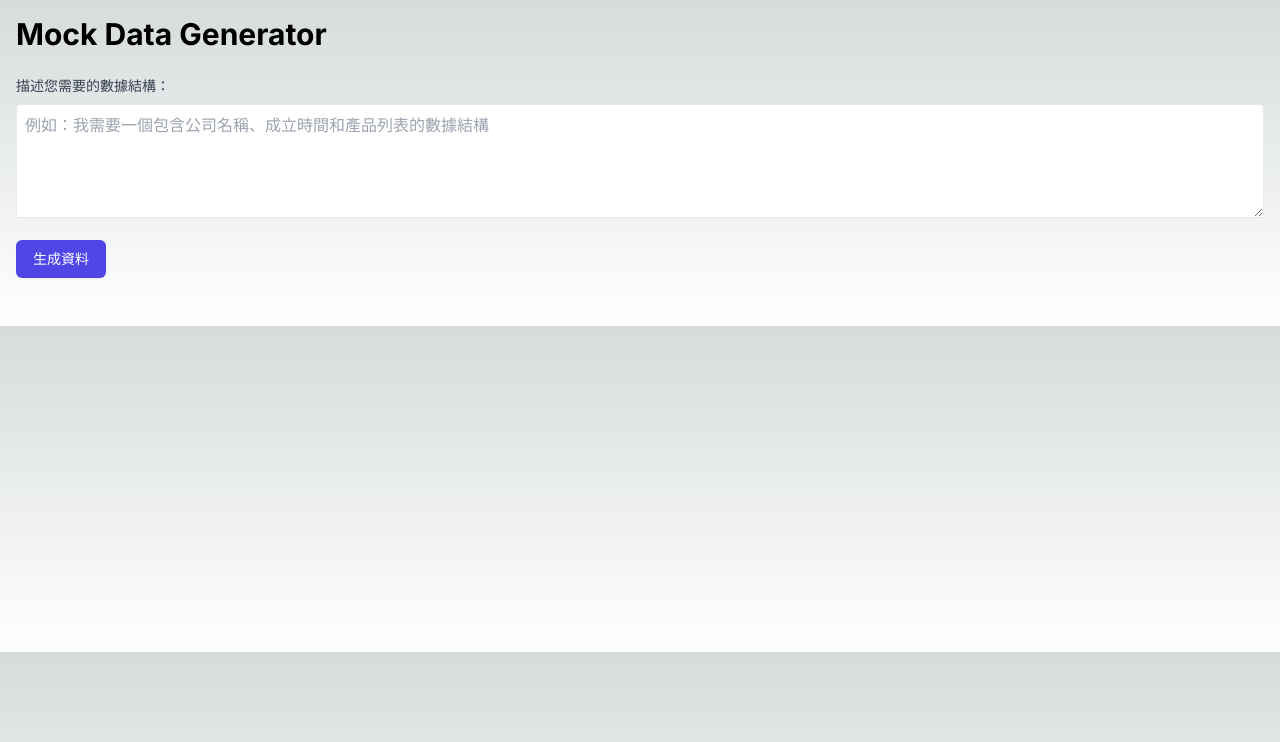
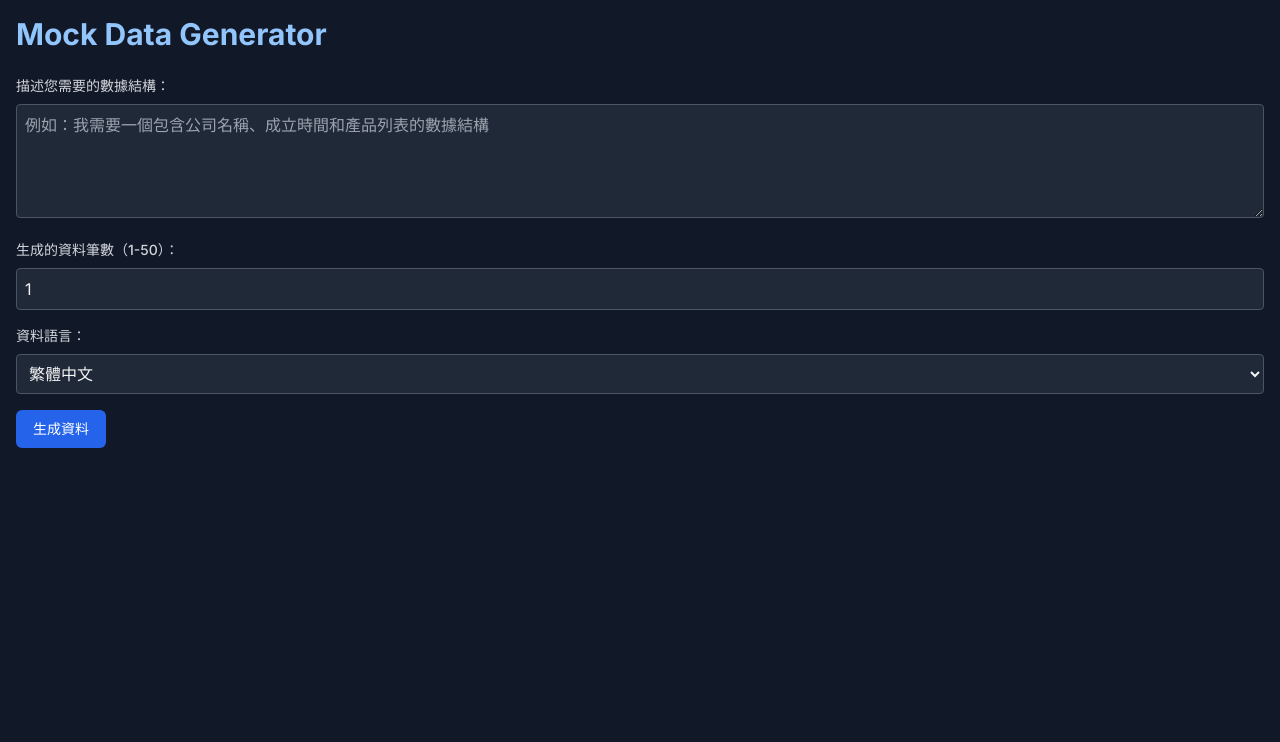
Before and after one commit to yztracker/AI-mockdata, a Next.js app: page / in a window 1280 px wide. Shown: the top 742 px of the page. Built offline with nearby package versions, Linux system fonts and the light colour scheme.

Commit message:
change color, add env example file

```diff
--- a/next.config.mjs
+++ b/next.config.mjs
@@ -1,4 +1,8 @@
 /** @type {import('next').NextConfig} */
-const nextConfig = {};
+const nextConfig = {
+  env: {
+    GOOGLE_API_KEY: process.env.GOOGLE_API_KEY,
+  },
+};
 
 export default nextConfig;
--- a/src/app/api/generate/route.js
+++ b/src/app/api/generate/route.js
@@ -3,7 +3,7 @@ import { GoogleGenerativeAI } from "@google/generative-ai";
 import crypto from "crypto";
 import { saveData, initDb } from "@/lib/db";
 
-const API_KEY = "AIzaSyCV3UiYT8fSxHvRVUsAvFtd8NOjq8VaBho";
+const API_KEY = process.env.GOOGLE_API_KEY;
 console.log("Using API Key:", API_KEY);
 
 const genAI = new GoogleGenerativeAI(API_KEY);
@@ -14,7 +14,7 @@ export async function POST(request) {
 
     await initDb(); // Ensure database table is created
 
-    const { userInput } = await request.json();
+    const { userInput, dataCount, language } = await request.json();
 
     const model = genAI.getGenerativeModel({
       model: "gemini-1.5-flash",
@@ -29,7 +29,14 @@ export async function POST(request) {
 
       ${userInput}
 
-      The data should be realistic and consistent. Provide the output as a valid JSON object.
+      Please generate ${dataCount} entries of this data structure.
+      Each entry should be unique and realistic.
+      The data should be consistent across all entries.
+      Use ${language} for all text values, with the following specifications:
+      - If the language is set to "中文", use Traditional Chinese (繁體中文) instead of Simplified Chinese.
+      - Brand names or proper nouns should remain in their original form (e.g., "Apple" should not be translated).
+      Our data properties or keys should be in English.
+      Provide the output as a valid JSON array of objects.
     `;
 
     console.log("Sending request to Gemini API");
--- a/src/app/page.js
+++ b/src/app/page.js
@@ -5,6 +5,8 @@ import Link from "next/link";
 
 export default function Home() {
   const [userInput, setUserInput] = useState("");
+  const [dataCount, setDataCount] = useState(1);
+  const [language, setLanguage] = useState("繁體中文"); // 新增語言選擇
   const [generatedData, setGeneratedData] = useState(null);
   const [apiUrl, setApiUrl] = useState("");
   const [isLoading, setIsLoading] = useState(false);
@@ -39,7 +41,7 @@ export default function Home() {
           headers: {
             "Content-Type": "application/json",
           },
-          body: JSON.stringify({ userInput }),
+          body: JSON.stringify({ userInput, dataCount, language }),
         });
         if (!response.ok) {
           throw new Error(`HTTP error! status: ${response.status}`);
@@ -61,14 +63,16 @@ export default function Home() {
     setIsLoading(false);
   };
   return (
-    <div className="container mx-auto p-4">
-      <h1 className="text-3xl font-bold mb-6">Mock Data Generator</h1>
+    <div className="container mx-auto p-4 bg-gray-900 text-gray-100 min-h-screen">
+      <h1 className="text-3xl font-bold mb-6 text-blue-300">
+        Mock Data Generator
+      </h1>
 
       <form onSubmit={handleSubmit} className="mb-8">
         <div className="mb-4">
           <label
             htmlFor="userInput"
-            className="block text-sm font-medium text-gray-700 mb-2"
+            className="block text-sm font-medium text-gray-300 mb-2"
           >
             描述您需要的數據結構：
           </label>
@@ -76,14 +80,53 @@ export default function Home() {
             id="userInput"
             value={userInput}
             onChange={(e) => setUserInput(e.target.value)}
-            className="w-full p-2 border rounded text-gray-900 bg-white"
+            className="w-full p-2 border rounded bg-gray-800 text-gray-100 border-gray-600 focus:border-blue-500 focus:ring focus:ring-blue-500 focus:ring-opacity-50"
             rows="4"
             placeholder="例如：我需要一個包含公司名稱、成立時間和產品列表的數據結構"
           />
         </div>
+        <div className="mb-4">
+          <label
+            htmlFor="dataCount"
+            className="block text-sm font-medium text-gray-300 mb-2"
+          >
+            生成的資料筆數（1-50）：
+          </label>
+          <input
+            type="number"
+            id="dataCount"
+            value={dataCount}
+            onChange={(e) =>
+              setDataCount(
+                Math.min(50, Math.max(1, parseInt(e.target.value) || 1))
+              )
+            }
+            className="w-full p-2 border rounded bg-gray-800 text-gray-100 border-gray-600 focus:border-blue-500 focus:ring focus:ring-blue-500 focus:ring-opacity-50"
+            min="1"
+            max="50"
+          />
+        </div>
+        <div className="mb-4">
+          <label
+            htmlFor="language"
+            className="block text-sm font-medium text-gray-300 mb-2"
+          >
+            資料語言：
+          </label>
+          <select
+            id="language"
+            value={language}
+            onChange={(e) => setLanguage(e.target.value)}
+            className="w-full p-2 border rounded bg-gray-800 text-gray-100 border-gray-600 focus:border-blue-500 focus:ring focus:ring-blue-500 focus:ring-opacity-50"
+          >
+            <option value="繁體中文">繁體中文</option>
+            <option value="英文">英文</option>
+            <option value="日文">日文</option>
+          </select>
+        </div>
         <button
           type="submit"
-          className="inline-flex items-center px-4 py-2 border border-transparent text-sm font-medium rounded-md shadow-sm text-white bg-indigo-600 hover:bg-indigo-700 focus:outline-none focus:ring-2 focus:ring-offset-2 focus:ring-indigo-500"
+          className="inline-flex items-center px-4 py-2 border border-transparent text-sm font-medium rounded-md text-white bg-blue-600 hover:bg-blue-700 focus:outline-none focus:ring-2 focus:ring-offset-2 focus:ring-blue-500"
           disabled={isLoading}
         >
           {isLoading ? "生成中..." : "生成資料"}
@@ -91,37 +134,37 @@ export default function Home() {
       </form>
 
       {generatedData && (
-        <div className="bg-white shadow overflow-hidden sm:rounded-lg">
+        <div className="bg-gray-800 shadow overflow-hidden sm:rounded-lg">
           <div className="px-4 py-5 sm:px-6">
-            <h3 className="text-lg leading-6 font-medium text-gray-900">
+            <h3 className="text-lg leading-6 font-medium text-gray-100">
               生成的資料
             </h3>
             {remainingTime !== null && (
-              <p className="mt-1 text-sm text-gray-500">
+              <p className="mt-1 text-sm text-gray-300">
                 過期時間: {Math.floor(remainingTime / 60)}:
                 {(remainingTime % 60).toString().padStart(2, "0")}
               </p>
             )}
           </div>
-          <div className="border-t border-gray-200">
+          <div className="border-t border-gray-700">
             <dl>
-              <div className="bg-gray-50 px-4 py-5 sm:grid sm:grid-cols-3 sm:gap-4 sm:px-6">
-                <dt className="text-sm font-medium text-gray-500">API URL</dt>
-                <dd className="mt-1 text-sm text-gray-900 sm:mt-0 sm:col-span-2">
+              <div className="bg-gray-700 px-4 py-5 sm:grid sm:grid-cols-3 sm:gap-4 sm:px-6">
+                <dt className="text-sm font-medium text-gray-300">API URL</dt>
+                <dd className="mt-1 text-sm text-gray-100 sm:mt-0 sm:col-span-2">
                   <Link
                     href={apiUrl}
                     target="_blank"
                     rel="noopener noreferrer"
-                    className="text-blue-600 hover:text-blue-800 underline"
+                    className="text-blue-400 hover:text-blue-300 underline"
                   >
                     {apiUrl}
                   </Link>
                 </dd>
               </div>
-              <div className="bg-white px-4 py-5 sm:grid sm:grid-cols-3 sm:gap-4 sm:px-6">
-                <dt className="text-sm font-medium text-gray-500">資料</dt>
-                <dd className="mt-1 text-sm text-gray-900 sm:mt-0 sm:col-span-2">
-                  <pre className="whitespace-pre-wrap">
+              <div className="bg-gray-800 px-4 py-5 sm:grid sm:grid-cols-3 sm:gap-4 sm:px-6">
+                <dt className="text-sm font-medium text-gray-300">資料</dt>
+                <dd className="mt-1 text-sm text-gray-100 sm:mt-0 sm:col-span-2">
+                  <pre className="whitespace-pre-wrap bg-gray-900 p-2 rounded">
                     {JSON.stringify(generatedData, null, 2)}
                   </pre>
                 </dd>
```
Also changed, not shown: 1 other file (tests, documents, lock files or other folders).
